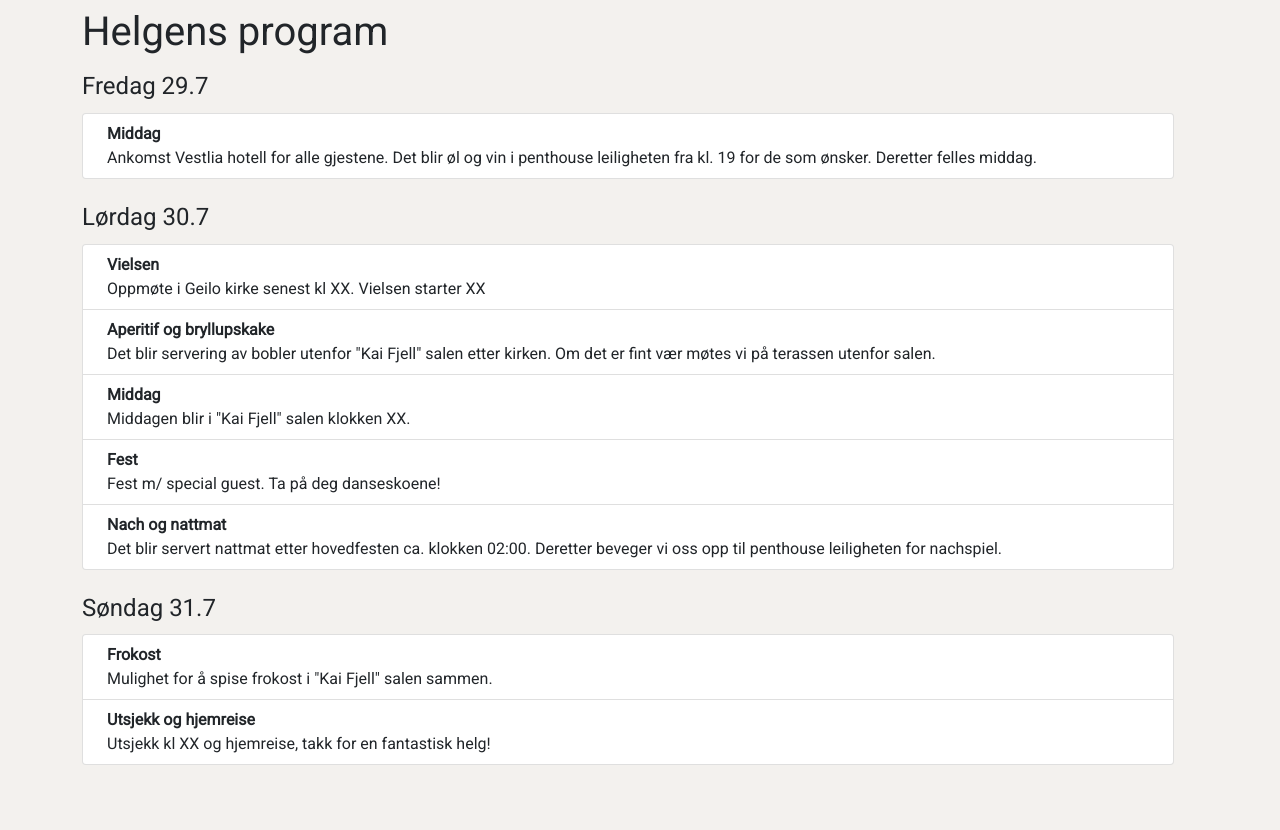
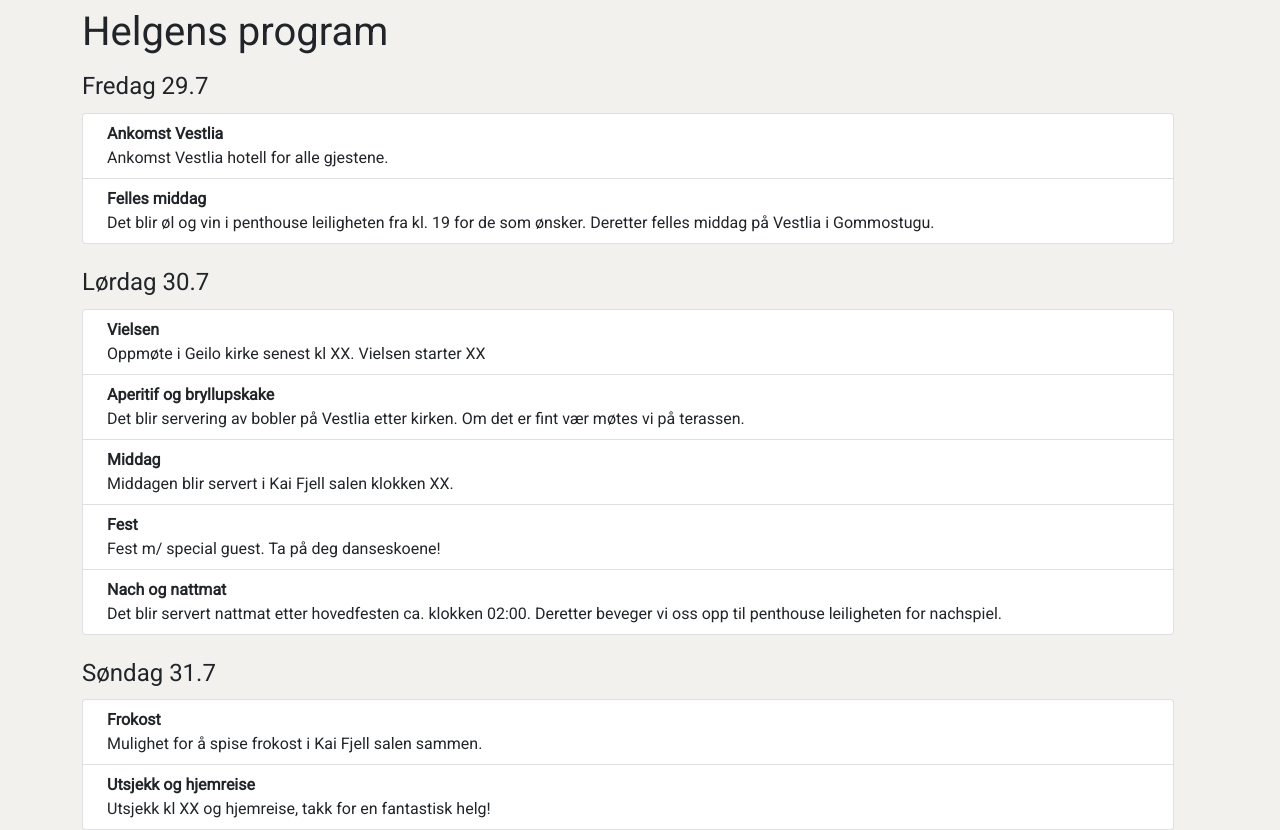
Before and after one commit to annesofie/annesofie.github.io, a plain HTML site: page 96e810fa86f435735e8ff33f328835e73676bd7b/index.html in a window 1280 px wide. Shown: the part 1460-2290 px from the top of the page. Drawn offline with nearby package versions, Linux system fonts and the light colour scheme; a web font is replaced by a local one.

Commit message:
edit text

```diff
--- a/96e810fa86f435735e8ff33f328835e73676bd7b/index.html
+++ b/96e810fa86f435735e8ff33f328835e73676bd7b/index.html
@@ -147,9 +147,21 @@
                   "
                 >
                   <div class="ms-2 me-auto">
-                    <div class="fw-bold">Middag</div>
-                    Ankomst Vestlia hotell for alle gjestene. Det blir øl og vin i penthouse leiligheten fra kl. 19
-                    for de som ønsker. Deretter felles middag.
+                    <div class="fw-bold">Ankomst Vestlia</div>
+                    Ankomst Vestlia hotell for alle gjestene.
+                  </div>
+                </li>
+                <li
+                  class="
+                    list-group-item
+                    d-flex
+                    justify-content-between
+                    align-items-start
+                  "
+                >
+                  <div class="ms-2 me-auto">
+                    <div class="fw-bold">Felles middag</div>
+                    Det blir øl og vin i penthouse leiligheten fra kl. 19 for de som ønsker. Deretter felles middag på Vestlia i Gommostugu.
                   </div>
                 </li>
               </ul>
@@ -183,8 +195,8 @@
               >
                 <div class="ms-2 me-auto">
                   <div class="fw-bold">Aperitif og bryllupskake</div>
-                  Det blir servering av bobler utenfor "Kai Fjell" salen etter
-                  kirken. Om det er fint vær møtes vi på terassen utenfor salen.
+                  Det blir servering av bobler på Vestlia etter
+                  kirken. Om det er fint vær møtes vi på terassen.
                 </div>
               </li>
               <li
@@ -197,7 +209,7 @@
               >
                 <div class="ms-2 me-auto">
                   <div class="fw-bold">Middag</div>
-                  Middagen blir i "Kai Fjell" salen klokken XX.
+                  Middagen blir servert i Kai Fjell salen klokken XX.
                 </div>
               </li>
               <li
@@ -244,7 +256,7 @@
               >
                 <div class="ms-2 me-auto">
                   <div class="fw-bold">Frokost</div>
-                  Mulighet for å spise frokost i "Kai Fjell" salen sammen.
+                  Mulighet for å spise frokost i Kai Fjell salen sammen.
                 </div>
               </li>
               <li
```
